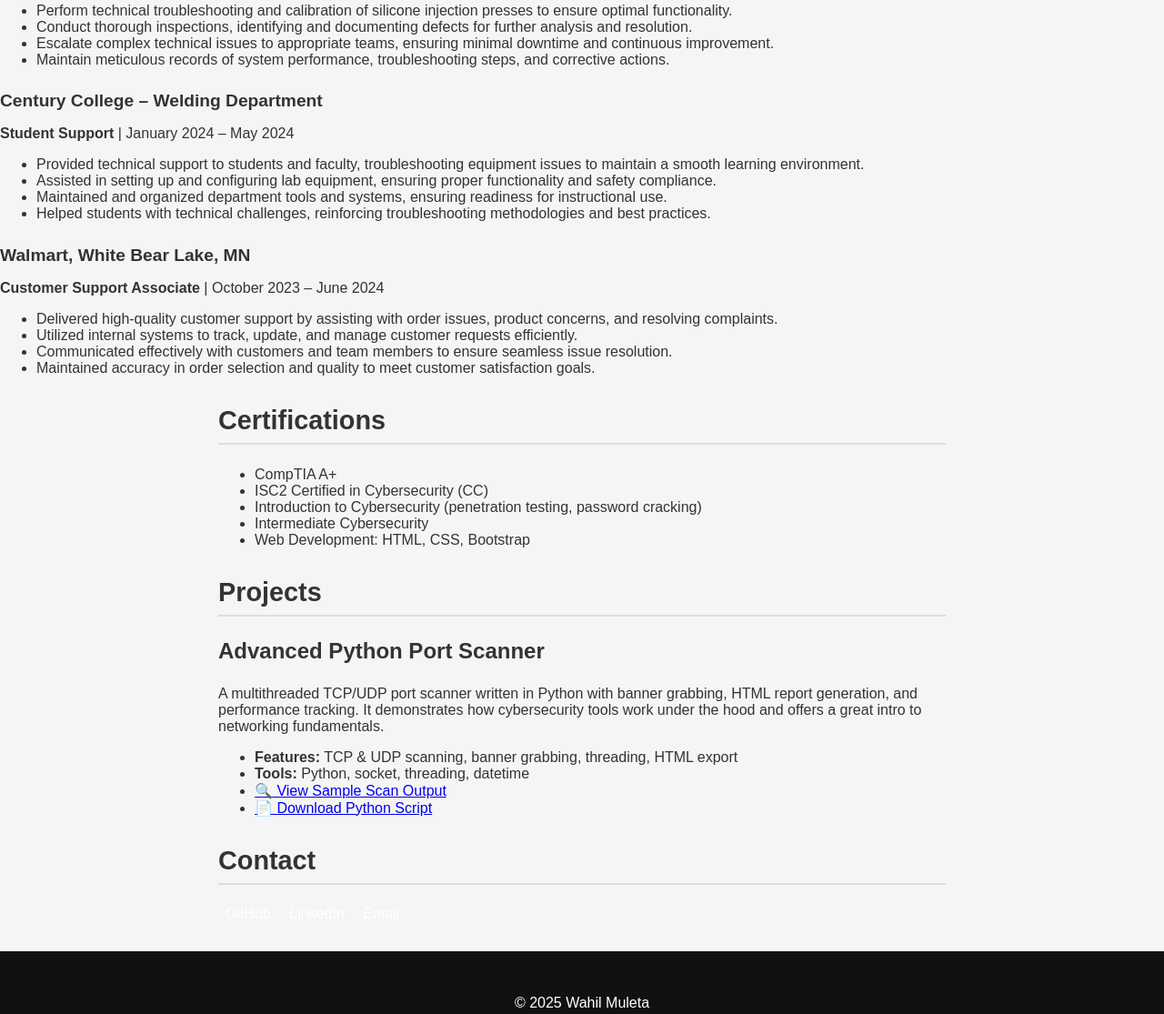
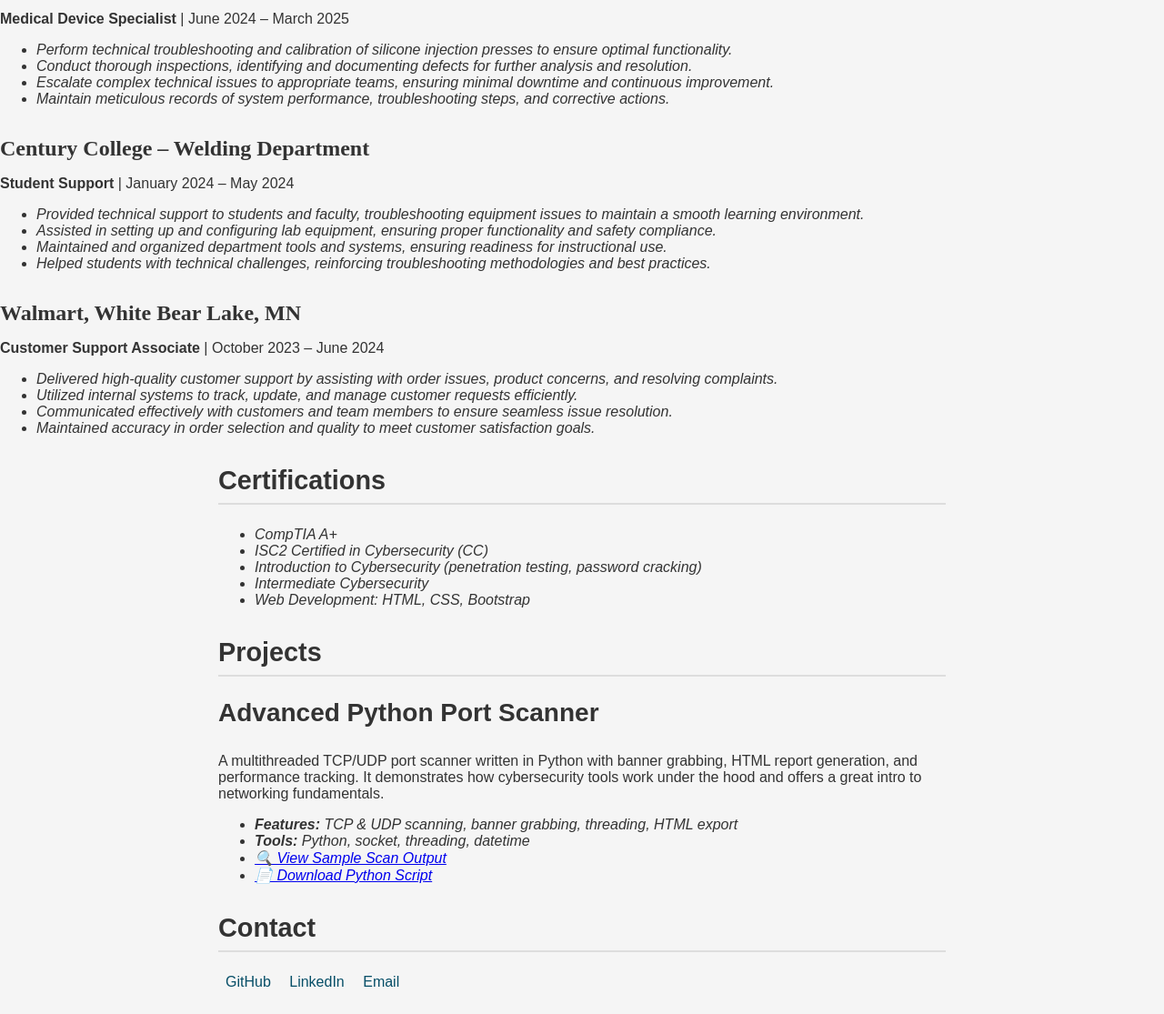
Before and after one commit to Rennai22/CS-Portfolio, a plain HTML site: page index.html in a window 1280 px wide. Shown: the part 1328-2443 px from the top of the page at 91% size. Drawn offline with Linux system fonts and the light colour scheme.

Commit message:
Update Resume

```diff
--- a/styles.css
+++ b/styles.css
@@ -35,13 +35,21 @@ body {
   }
 
   h3 {
-    font-size: 1.5rem;
+    font-size: 1.75rem;
     margin-top: 1.5rem;
   }
 
   h4 {
     font-size: 1.2rem;
     margin-bottom: 0.2rem;
+
+  }
+  #company {
+font-family:'Times New Roman', Times, serif;
+font-size: 150%;
+  }
+  li {
+font-style: italic;
   }
 
   .btn {
@@ -61,7 +69,7 @@ body {
 
   .contact-links a {
     margin: 0 0.5rem;
-    color: white;
+    color: rgb(6, 78, 103);
     text-decoration: none;
   }
 
@@ -71,10 +79,12 @@ body {
 
   .resume-section ul {
     padding-left: 1.2rem;
+
   }
 
   .resume-section li {
     margin-bottom: 0.5rem;
+    font-style: italic;
   }
 
   .resume-section pre {
@@ -111,7 +121,7 @@ body {
   }
 
   body.dark-mode .contact-links a {
-    color: #f5f5f5;
+    color: #01316f;
   }
 
   /* Toggle Switch */
@@ -164,7 +174,7 @@ body {
   /* Email Form */
   #email-form {
     margin-top: 1rem;
-    background-color: #eee;
+    background-color: #eeeeee;
     padding: 1rem;
     border-radius: 8px;
   }
```
